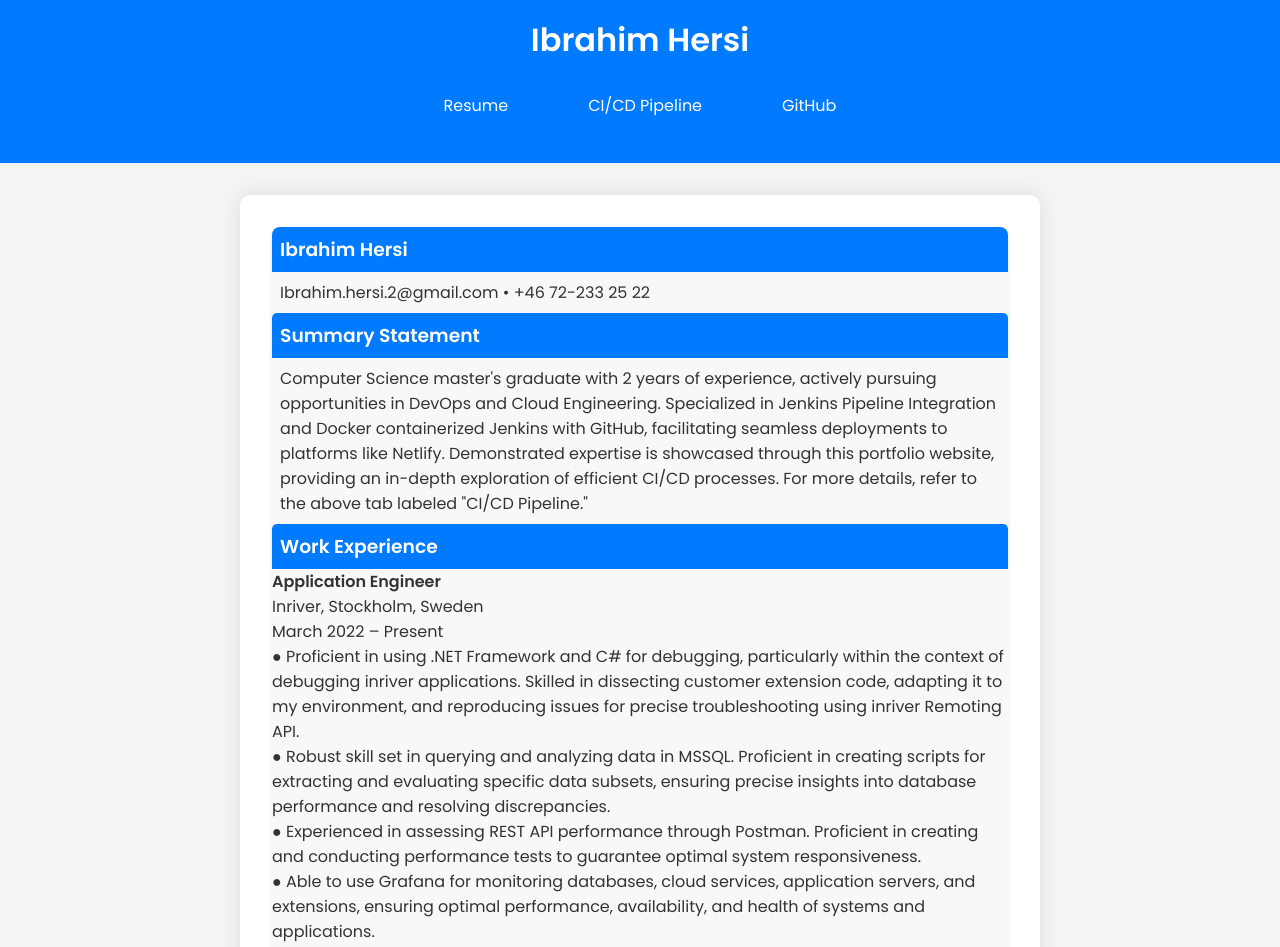
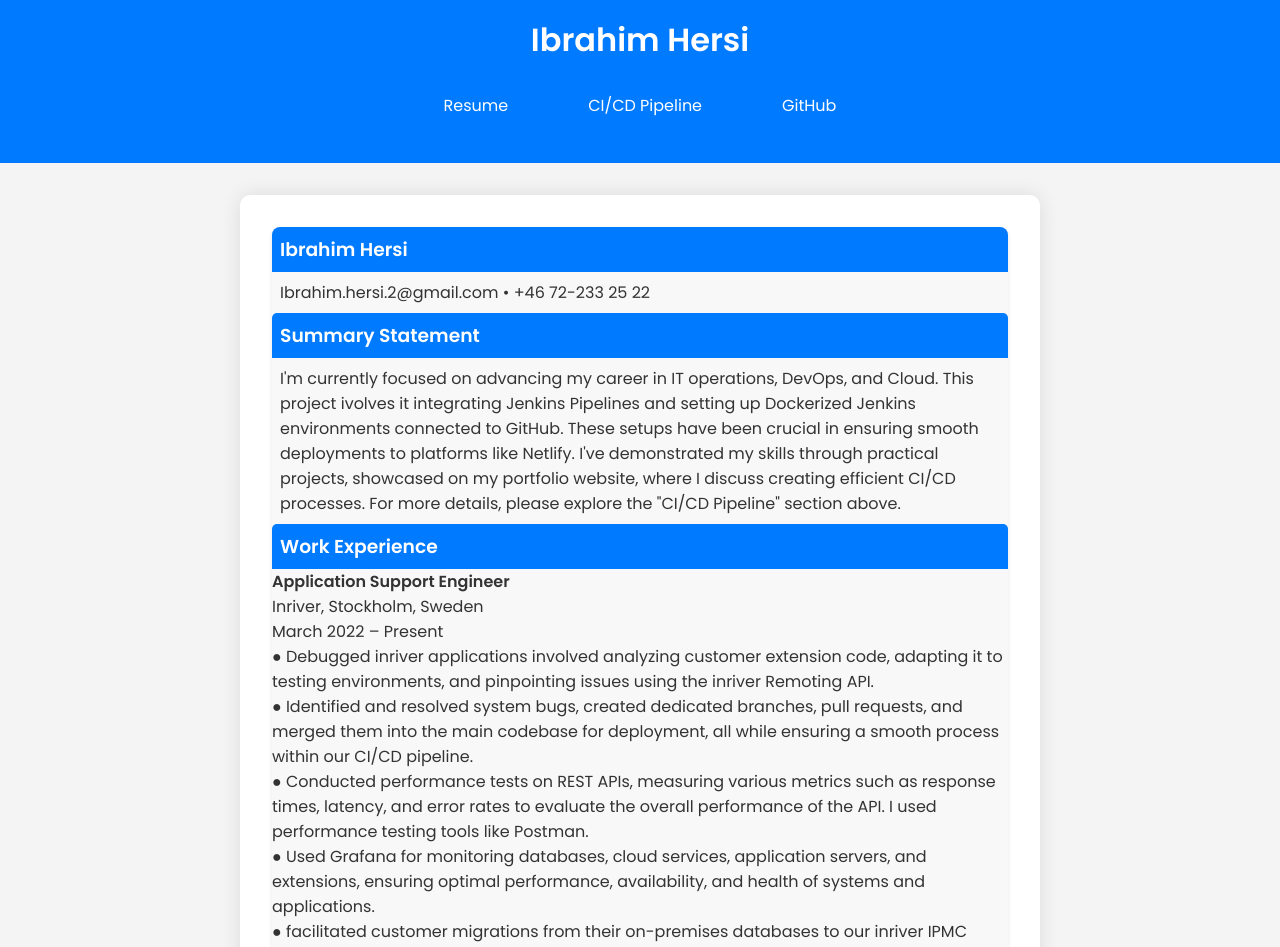
Before and after one commit to ibrahimhersi3/Devops_DockerJenskins, a React (Create React App) app in the folder ci-cd-website/: page / in a window 1280 px wide. Shown: the top 947 px of the page. Built offline with nearby package versions, Linux system fonts and the light colour scheme.

Commit message:
updates home

```diff
--- a/ci-cd-website/src/components/Home.js
+++ b/ci-cd-website/src/components/Home.js
@@ -12,8 +12,7 @@ const Home = () => {
 
           <h3>Summary Statement</h3>
           <p>
-          Computer Science master's graduate with 2 years of experience, actively pursuing opportunities in DevOps and Cloud Engineering. Specialized in Jenkins Pipeline Integration and Docker containerized Jenkins with GitHub, facilitating seamless deployments to platforms like Netlify. Demonstrated expertise is showcased through this portfolio website, providing an in-depth exploration of efficient CI/CD processes. For more details, refer to the above tab labeled "CI/CD Pipeline."
-          </p>
+          I'm currently focused on advancing my career in IT operations, DevOps, and Cloud. This project ivolves it integrating Jenkins Pipelines and setting up Dockerized Jenkins environments connected to GitHub. These setups have been crucial in ensuring smooth deployments to platforms like Netlify. I've demonstrated my skills through practical projects, showcased on my portfolio website, where I discuss creating efficient CI/CD processes. For more details, please explore the "CI/CD Pipeline" section above.          </p>
 
           {/* Work Experience */}
           <h3>Work Experience</h3>
@@ -21,18 +20,16 @@ const Home = () => {
           <ul>
             {/* Inriver */}
             <li>
-              <strong>Application Engineer</strong> <br />
+              <strong>Application Support Engineer</strong> <br />
                           Inriver, Stockholm, Sweden <br />
                           March 2022 – Present <br />
-            ● Proficient in using .NET Framework and C# for debugging, particularly within the context of debugging inriver
-            applications. Skilled in dissecting customer extension code, adapting it to my environment, and reproducing issues for
-            precise troubleshooting using inriver Remoting API.<br />
-            ● Robust skill set in querying and analyzing data in MSSQL. Proficient in creating scripts for extracting and evaluating
-            specific data subsets, ensuring precise insights into database performance and resolving discrepancies. <br />
-            ● Experienced in assessing REST API performance through Postman. Proficient in creating and conducting performance
-            tests to guarantee optimal system responsiveness. <br />
-            ● Able to use Grafana for monitoring databases, cloud services, application servers, and extensions, ensuring optimal
-            performance, availability, and health of systems and applications.
+            ● Debugged inriver applications involved analyzing customer extension code, adapting it to testing environments, and pinpointing issues using the inriver Remoting API.<br />
+            ● Identified and resolved system bugs, created dedicated branches, pull requests, and merged them into the main codebase for deployment, all while ensuring a smooth process within our CI/CD pipeline. <br />
+            ● Conducted performance tests on REST APIs, measuring various metrics such as response times, latency, and error rates to evaluate the overall performance of the API. I used performance testing tools like Postman. <br />
+            ● Used Grafana for monitoring databases, cloud services, application servers, and extensions, ensuring optimal performance, availability, and health of systems and applications. <br />
+            ● facilitated customer migrations from their on-premises databases to our inriver IPMC cloud, transferring data directly on to the Microsoft Azure cloud infrastructure. <br />
+            ● Queried and analyzed data in MSSQL to extract necessary information, and ensured consistency between application data and the database. <br />
+            ● Created technical documentation, processes, and procedures to facilitate knowledge sharing and ensure compliance with  application requirements
                         </li><br />
 
             {/* Internship */}
```
